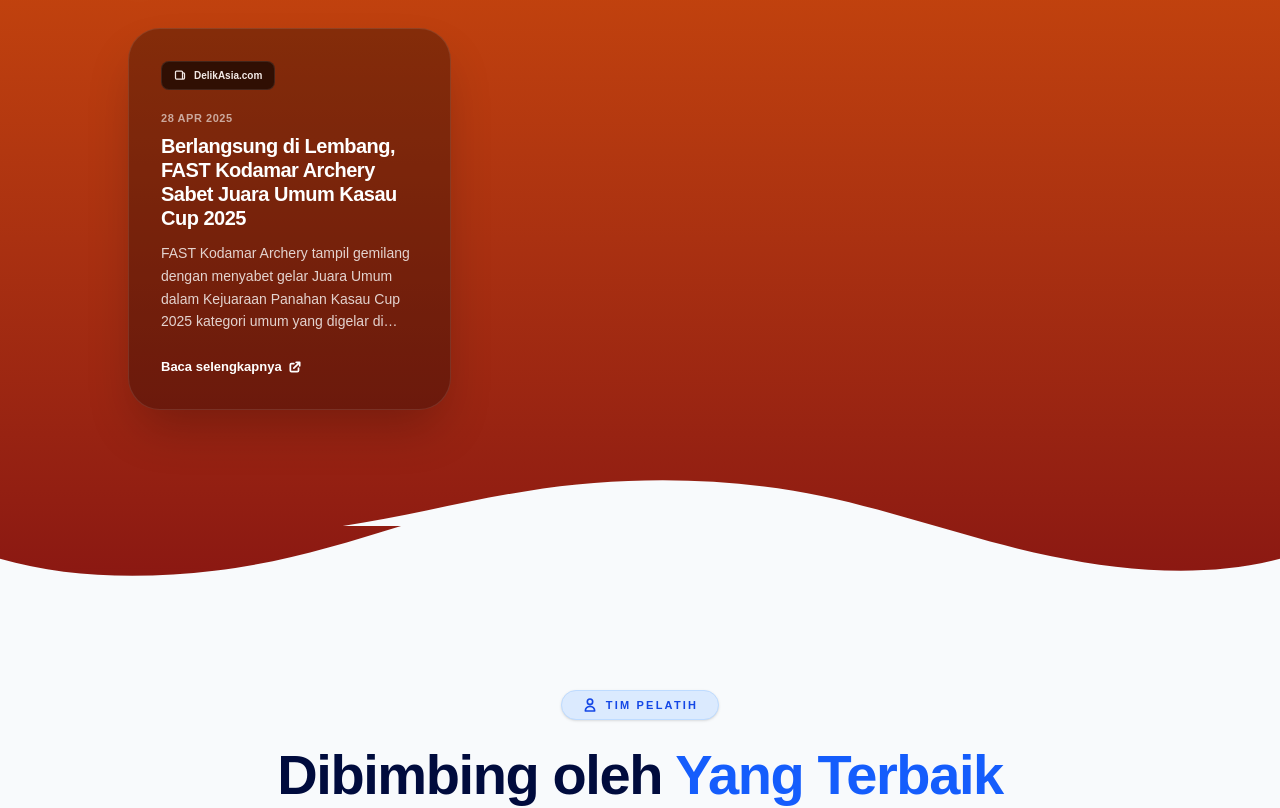
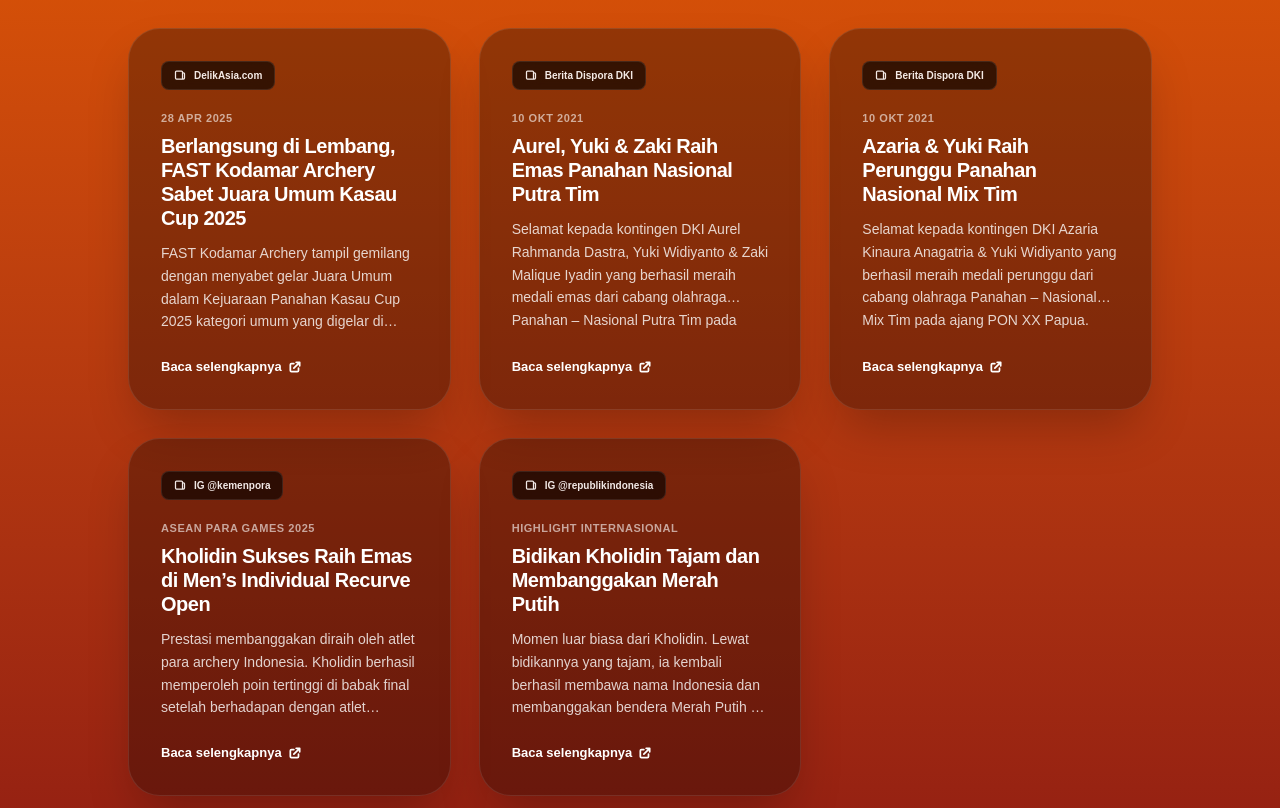
Before and after one commit to HilmyAmmar/archery-club, a Next.js app: page / in a window 1280 px wide. Shown: the part 1840-2648 px from the top of the page. Built offline with nearby package versions, Linux system fonts and the light colour scheme.

Commit message:
fix some things based on revition

```diff
--- a/src/components/sections/Coach.tsx
+++ b/src/components/sections/Coach.tsx
@@ -45,7 +45,7 @@ export default function Coach() {
         </div>
 
         <h2 className="text-4xl md:text-[3.5rem] font-black text-[#000b3d] tracking-tight mb-16 text-center">
-          Dibimbing oleh <span className="text-blue-600">Yang Terbaik</span>
+          Dibimbing oleh <span className="text-blue-600">Pelatda Panahan DKI</span>
         </h2>
 
         {/* --- Looping Data Coach --- */}
--- a/src/components/sections/Member.tsx
+++ b/src/components/sections/Member.tsx
@@ -1,3 +1,4 @@
+// src/components/sections/Member.tsx
 'use client';
 
 import { useState } from 'react';
@@ -8,6 +9,7 @@ export default function Member() {
       id: 1,
       name: 'Kholidin',
       achievements: ['Medali Emas Asean Para Games 2025', 'Medali Emas Asia Para Cup 2025', 'Medali Perak PON 2022'],
+      // Saran: pastikan background foto aslinya udah transparan/rapi ya
       img: '/hall-of-fame/foto-1.png',
     },
     {
@@ -17,7 +19,9 @@ export default function Member() {
         'Medali Emas Beregu Nasional Putra PON XX Papua 2021',
         'Medali Perunggu Perorangan Nasional Putra PON XX Papua 2021',
         'Medali Perunggu Beregu Campuran Nasional pada PON XX Papua 2021',
-        'Medali Emas Perorangan Nasional Putra Jarak 30M, 40M, & 50M Kejurnas Panahan 2017 Aceh',
+        'Medali Emas Perorangan Nasional Putra Jarak 30M Kejurnas Panahan 2017 Aceh',
+        'Medali Emas Perorangan Nasional Putra Jarak 40M Kejurnas Panahan 2017 Aceh',
+        'Medali Emas Perorangan Nasional Putra Jarak 50M Kejurnas Panahan 2017 Aceh',
         'Medali Perak Beregu campuran Nasional Kejurnas Panahan 2018 Jakarta',
         'Medali Perak Beregu Putra Nasional Kejurnas Panahan 2018 Jakarta',
         'Medali Emas Nasional Putra Jarak 30M Kejurnas Panahan 2018 Jakarta',
@@ -95,20 +99,22 @@ export default function Member() {
                 }}
               >
                 {/* --- Bagian Foto --- */}
-                <div className="relative w-full h-[200px] shrink-0">
+                {/* Gw kasih bg-[#1a234f] biar kalo fotonya transparan/contain, pinggirannya ngga keliatan kosong */}
+                <div className="relative w-full h-[220px] shrink-0 bg-[#1a234f] flex items-center justify-center">
                   <div
-                    className="w-full h-full bg-cover bg-center"
+                    // PERUBAHAN UTAMA DI SINI: ganti bg-cover jadi bg-contain bg-no-repeat
+                    className="w-[90%] h-[90%] bg-contain bg-no-repeat bg-center"
                     style={{ backgroundImage: `url(${member.img})` }}
                   ></div>
 
                   {isCenter && (
-                    <div className="absolute inset-0 bg-gradient-to-t from-[#0f173b] via-[#0f173b]/40 to-transparent"></div>
+                    <div className="absolute inset-0 bg-gradient-to-t from-[#0f173b] via-[#0f173b]/10 to-transparent"></div>
                   )}
 
                   {!isCenter && <div className="absolute inset-0 bg-[#000b3d]/70"></div>}
 
                   {isCenter && (
-                    <div className="absolute top-5 right-5 text-[#eab308] bg-black/20 p-2 rounded-full backdrop-blur-sm">
+                    <div className="absolute top-4 right-4 text-[#eab308] bg-black/30 p-2 rounded-full backdrop-blur-md">
                       <svg className="w-5 h-5 drop-shadow-lg" fill="currentColor" viewBox="0 0 20 20">
                         <path d="M9.049 2.927c.3-.921 1.603-.921 1.902 0l1.07 3.292a1 1 0 00.95.69h3.462c.969 0 1.371 1.24.588 1.81l-2.8 2.034a1 1 0 00-.364 1.118l1.07 3.292c.3.921-.755 1.688-1.54 1.118l-2.8-2.034a1 1 0 00-1.175 0l-2.8 2.034c-.784.57-1.838-.197-1.539-1.118l1.07-3.292a1 1 0 00-.364-1.118L2.98 8.72c-.783-.57-.38-1.81.588-1.81h3.461a1 1 0 00.951-.69l1.07-3.292z" />
                       </svg>
@@ -117,19 +123,18 @@ export default function Member() {
                 </div>
 
                 {/* Bagian Info Bawah */}
-                <div className="p-7 flex flex-col flex-grow overflow-hidden text-left">
+                <div className="p-7 flex flex-col flex-grow overflow-hidden text-left bg-[#0f173b]">
                   <h4 className={`font-black ${isCenter ? 'text-2xl text-white' : 'text-xl text-white/80'} mb-4 shrink-0`}>
                     {member.name}
                   </h4>
 
-                  {/* Container List Achievement */}
-                  <div className="flex flex-col gap-3.5 flex-grow overflow-y-auto pr-2 [&::-webkit-scrollbar]:w-1.5 [&::-webkit-scrollbar-track]:bg-white/5 [&::-webkit-scrollbar-thumb]:bg-white/20 [&::-webkit-scrollbar-thumb]:rounded-full">
+                  <div className="flex flex-col gap-3.5 flex-grow overflow-y-auto pr-2 [&::-webkit-scrollbar]:w-1.5 [&::-webkit-scrollbar-track]:bg-white/5 [&::-webkit-scrollbar-thumb]:bg-white/20 [&::-webkit-scrollbar-thumb]:rounded-full hover:[&::-webkit-scrollbar-thumb]:bg-white/40 transition-colors">
                     {member.achievements.map((achieve, index) => (
                       <div key={index} className="flex items-start gap-3">
                         <svg className={`w-4 h-4 shrink-0 mt-0.5 ${isCenter ? 'text-[#eab308]' : 'text-white/30'}`} fill="currentColor" viewBox="0 0 20 20">
                           <path fillRule="evenodd" d="M10 2a1 1 0 011 1v1.323l3.954 1.582c.277.11.464.395.464.716v4.3c0 1.944-1.121 3.655-2.822 4.457l-.596.28v1.842a1 1 0 01-1 1h-2a1 1 0 01-1-1v-1.842l-.596-.28A5.002 5.002 0 015 10.92V6.621c0-.321.187-.606.464-.716L9 4.323V3a1 1 0 011-1zm-1 3.323L5.954 6.54l3.046 1.218 3.046-1.218L9 5.323z" clipRule="evenodd" />
                         </svg>
-                        <span className={`text-[13px] font-semibold leading-tight ${isCenter ? 'text-white/90' : 'text-white/50'}`}>
+                        <span className={`text-[13px] font-semibold leading-relaxed ${isCenter ? 'text-white/90' : 'text-white/50'}`}>
                           {achieve}
                         </span>
                       </div>
@@ -145,7 +150,7 @@ export default function Member() {
         <div className="flex items-center justify-center gap-6 mt-4">
           <button
             onClick={handlePrev}
-            className="w-10 h-10 rounded-full bg-white/5 border border-white/10 flex items-center justify-center text-white hover:bg-white/10 hover:scale-105 active:scale-95 transition-all cursor-pointer"
+            className="w-10 h-10 rounded-full bg-white/5 border border-white/10 flex items-center justify-center text-white hover:bg-[#eab308] hover:text-[#000b3d] hover:scale-105 active:scale-95 transition-all cursor-pointer"
           >
             <svg className="w-5 h-5" fill="none" viewBox="0 0 24 24" stroke="currentColor" strokeWidth="2.5"><path strokeLinecap="round" strokeLinejoin="round" d="M15 19l-7-7 7-7" /></svg>
           </button>
@@ -164,7 +169,7 @@ export default function Member() {
 
           <button
             onClick={handleNext}
-            className="w-10 h-10 rounded-full bg-white/5 border border-white/10 flex items-center justify-center text-white hover:bg-white/10 hover:scale-105 active:scale-95 transition-all cursor-pointer"
+            className="w-10 h-10 rounded-full bg-white/5 border border-white/10 flex items-center justify-center text-white hover:bg-[#eab308] hover:text-[#000b3d] hover:scale-105 active:scale-95 transition-all cursor-pointer"
           >
             <svg className="w-5 h-5" fill="none" viewBox="0 0 24 24" stroke="currentColor" strokeWidth="2.5"><path strokeLinecap="round" strokeLinejoin="round" d="M9 5l7 7-7 7" /></svg>
           </button>
--- a/src/components/sections/Prestasi.tsx
+++ b/src/components/sections/Prestasi.tsx
@@ -67,6 +67,38 @@ export default function Prestasi() {
       title: 'Berlangsung di Lembang, FAST Kodamar Archery Sabet Juara Umum Kasau Cup 2025',
       desc: 'FAST Kodamar Archery tampil gemilang dengan menyabet gelar Juara Umum dalam Kejuaraan Panahan Kasau Cup 2025 kategori umum yang digelar di Lembang. Klub ini memborong total 39 medali.',
       link: 'https://www.delikasia.com/headline-news/berlangsung-di-lembang-fast-kodamar-archery-sabet-juara-umum-kasau-cup-2025'
+    },
+    {
+      id: 2,
+      media: 'Berita Dispora DKI',
+      date: '10 Okt 2021',
+      title: 'Aurel, Yuki & Zaki Raih Emas Panahan Nasional Putra Tim',
+      desc: 'Selamat kepada kontingen DKI Aurel Rahmanda Dastra, Yuki Widiyanto & Zaki Malique Iyadin yang berhasil meraih medali emas dari cabang olahraga Panahan – Nasional Putra Tim pada PON XX Papua.',
+      link: 'https://berita.dispora.id/news/detail/3951'
+    },
+    {
+      id: 3,
+      media: 'Berita Dispora DKI',
+      date: '10 Okt 2021',
+      title: 'Azaria & Yuki Raih Perunggu Panahan Nasional Mix Tim',
+      desc: 'Selamat kepada kontingen DKI Azaria Kinaura Anagatria & Yuki Widiyanto yang berhasil meraih medali perunggu dari cabang olahraga Panahan – Nasional Mix Tim pada ajang PON XX Papua.',
+      link: 'https://berita.dispora.id/news/detail/3952'
+    },
+    {
+      id: 4,
+      media: 'IG @kemenpora',
+      date: 'ASEAN Para Games 2025',
+      title: 'Kholidin Sukses Raih Emas di Men’s Individual Recurve Open',
+      desc: 'Prestasi membanggakan diraih oleh atlet para archery Indonesia. Kholidin berhasil memperoleh poin tertinggi di babak final setelah berhadapan dengan atlet Indonesia lainnya.',
+      link: 'https://www.instagram.com/p/DT189UBgf1r/?igsh=enh1MzA4ZGdjcml5'
+    },
+    {
+      id: 5,
+      media: 'IG @republikindonesia',
+      date: 'Highlight Internasional',
+      title: 'Bidikan Kholidin Tajam dan Membanggakan Merah Putih',
+      desc: 'Momen luar biasa dari Kholidin. Lewat bidikannya yang tajam, ia kembali berhasil membawa nama Indonesia dan membanggakan bendera Merah Putih di kancah internasional.',
+      link: 'https://www.instagram.com/p/DGUYj11yvsx/?igsh=MWxxMWRyZjEydHV0bA%3D%3D'
     }
   ];
 
```
